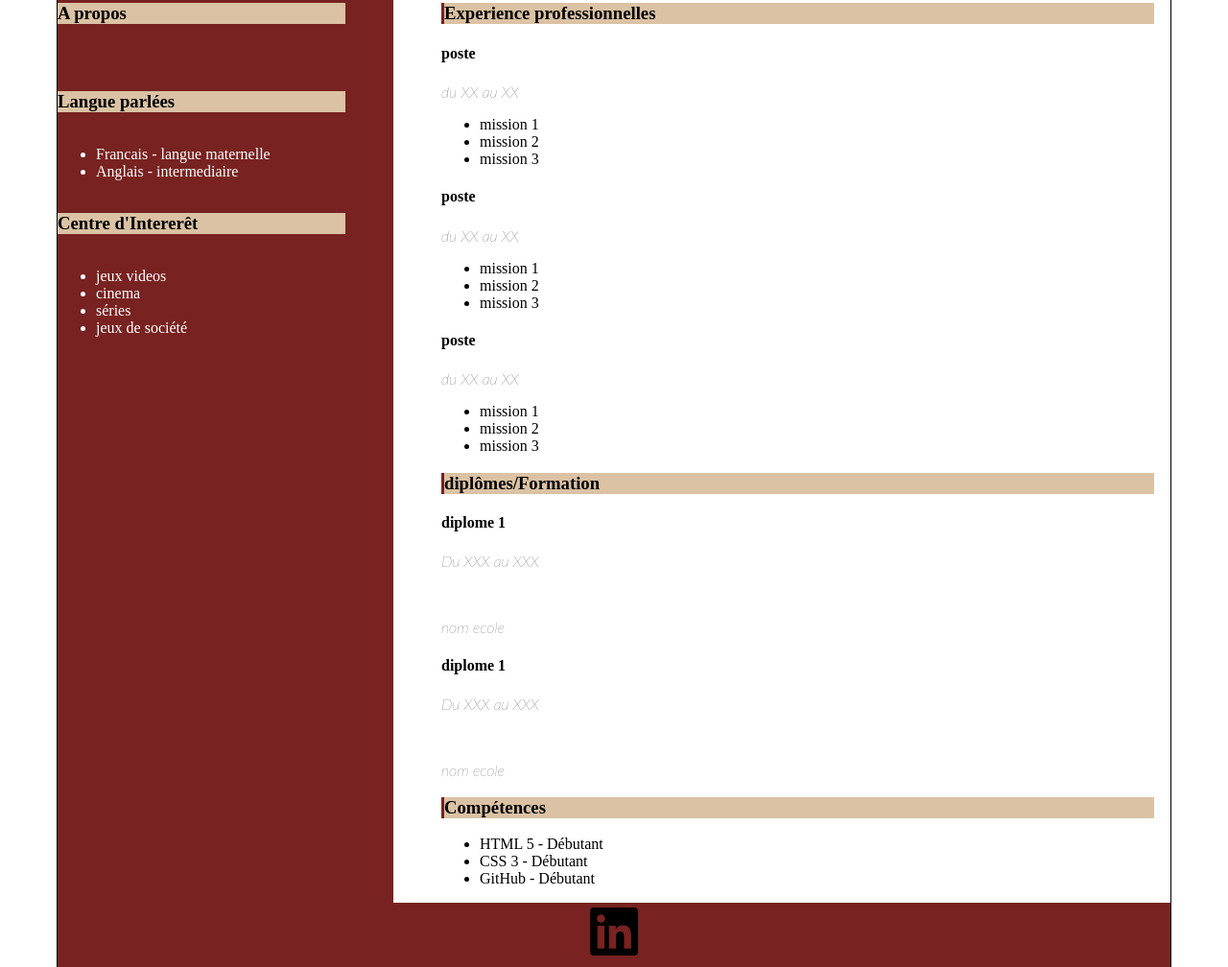
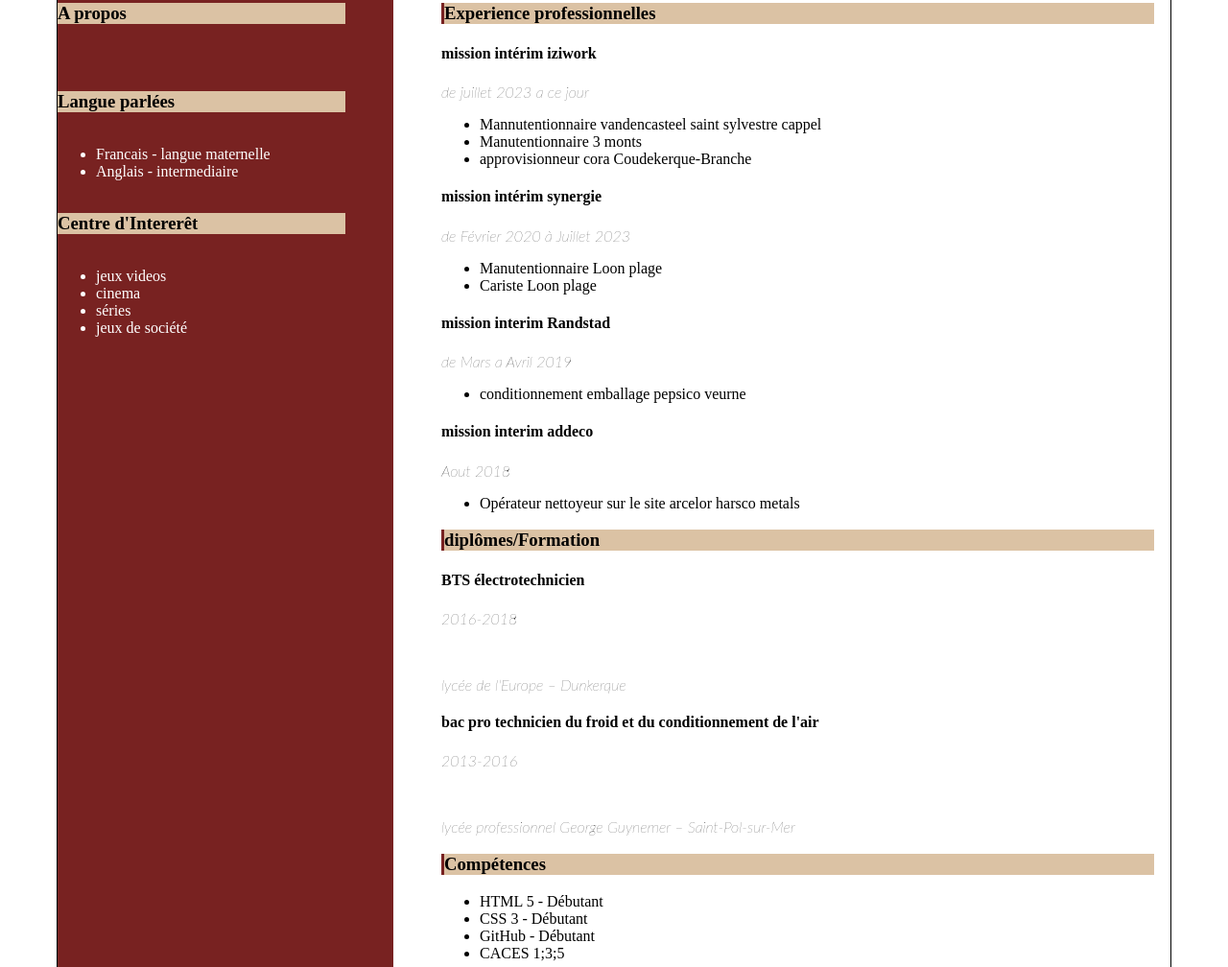
Before and after one commit to Mrquentinous/cv-html-css, a plain HTML site: page index.html in a window 1280 px wide. Shown: the part 371-1379 px from the top of the page at 96% size. Drawn offline with Linux system fonts and the light colour scheme.

Commit message:
Update index.html

```diff
--- a/index.html
+++ b/index.html
@@ -45,36 +45,39 @@
    <section id="section-3" >
     <article>
         <h3>Experience professionnelles</h3>
-    <h4>poste</h4>
-    <p>du XX au XX</p>
+    <h4>mission intérim iziwork</h4>
+    <p>de juillet 2023 a ce jour</p>
     <ul>
-        <li>mission 1</li>
-        <li>mission 2</li>
-        <li>mission 3</li>
+        <li>Mannutentionnaire vandencasteel saint sylvestre cappel </li>
+        <li>Manutentionnaire 3 monts </li>
+        <li>approvisionneur cora Coudekerque-Branche </li>
     </ul>
-    <h4>poste</h4>
-    <p>du XX au XX</p>
+    <h4>mission intérim synergie</h4>
+    <p>de Février 2020 à Juillet 2023</p>
     <ul>
-        <li>mission 1</li>
-        <li>mission 2</li>
-        <li>mission 3</li>
+        <li>Manutentionnaire Loon plage</li>
+        <li>Cariste Loon plage</li>
     </ul>
-    <h4>poste</h4>
-    <p>du XX au XX</p>
+    <h4>mission interim Randstad</h4>
+    <p>de Mars a Avril 2019</p>
     <ul>
-        <li>mission 1</li>
-        <li>mission 2</li>
-        <li>mission 3</li>
+        <li>conditionnement emballage pepsico veurne</li>
+    </ul>
+
+    <h4>mission interim addeco</h4>
+    <p>Aout 2018 </p>
+    <ul>
+        <li>Opérateur nettoyeur sur le site arcelor harsco metals</li>
     </ul>
 </article>
    <article>
     <h3>diplômes/Formation</h3>
-    <h4>diplome 1</h4>
-    <p>Du XXX au XXX</p><br>
-    <p>nom ecole</p>
-    <h4>diplome 1</h4>
-    <p>Du XXX au XXX</p><br>
-    <p>nom ecole</p>
+    <h4>BTS électrotechnicien </h4>
+    <p>2016-2018 </p><br>
+    <p>lycée de l'Europe – Dunkerque </p>
+    <h4>bac pro technicien du froid et du conditionnement de l'air </h4>
+    <p>2013-2016</p><br>
+    <p>lycée professionnel George Guynemer – Saint-Pol-sur-Mer </p>
    </article>
    <article>
     <h3>Compétences</h3>
@@ -82,6 +85,7 @@
         <li>HTML 5 - Débutant</li>
         <li>CSS 3 - Débutant</li>
         <li>GitHub - Débutant</li>
+        <li>CACES 1;3;5</li>
     </ul>
 </article>
    </section>
```
